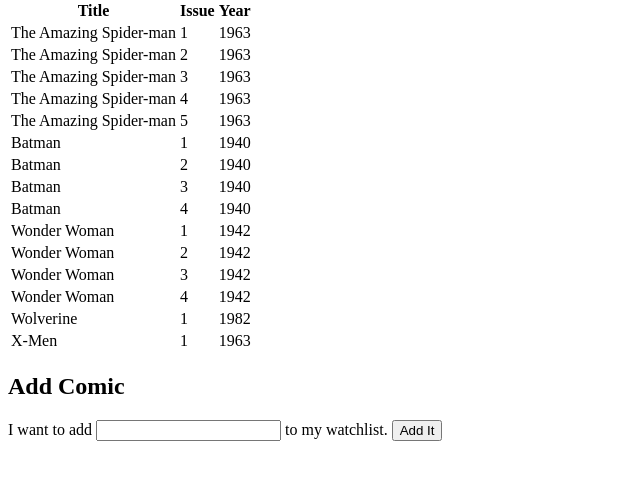
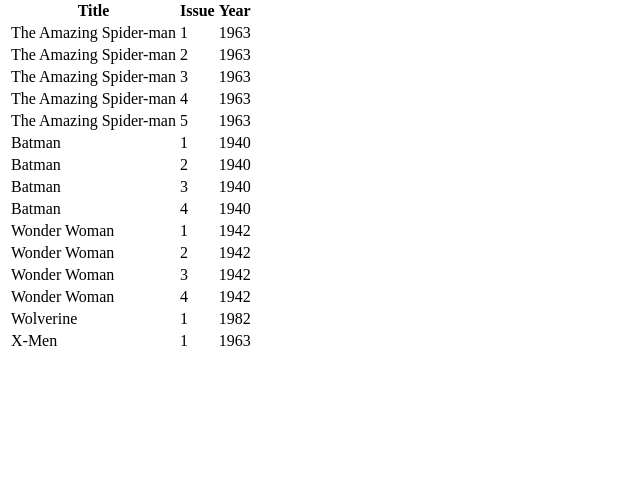
Before and after one commit to Khardge/comics-cookie-demo, a Flask app: page / in a window 1280 px wide. Shown: the part 128-608 px from the top of the page, without its empty margins (0-640 px from the left). Run offline with Flask 2, Linux system fonts and the light colour scheme; data comes from the database, SQL or seed files in the repository.

Commit message:
clean up

```diff
--- a/main.py
+++ b/main.py
@@ -39,7 +39,7 @@ class Publisher(db.Model):
         return '<Publisher {}>'.format(self.name)
 
 @app.route("/")
-def new_post():
+def index():
     comics = Comic.query.all()
     return render_template('index.html', comics=comics)
 
--- a/templates/index.html
+++ b/templates/index.html
@@ -23,17 +23,6 @@
   </table>
 {% endif %}
 
-<h2>Add Comic</h2>
-
-<form action="/add" method="post">
-    <label>
-        I want to add
-        <input type="text" name="new-movie"/>
-        to my watchlist.
-    </label>
-    <input type="submit" value="Add It"/>
-</form>
-
 {% if error %}
   <p class='error'>{{ error }}</p>
 {% endif %}
```
